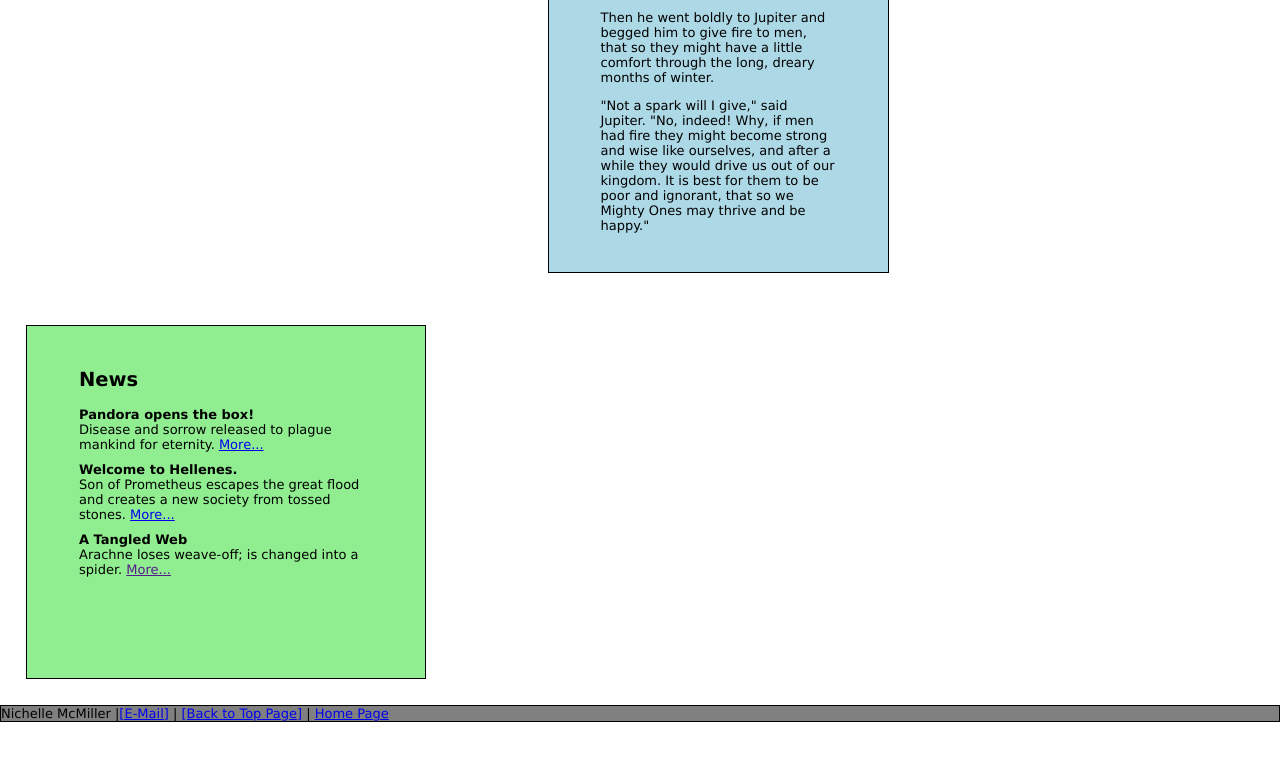
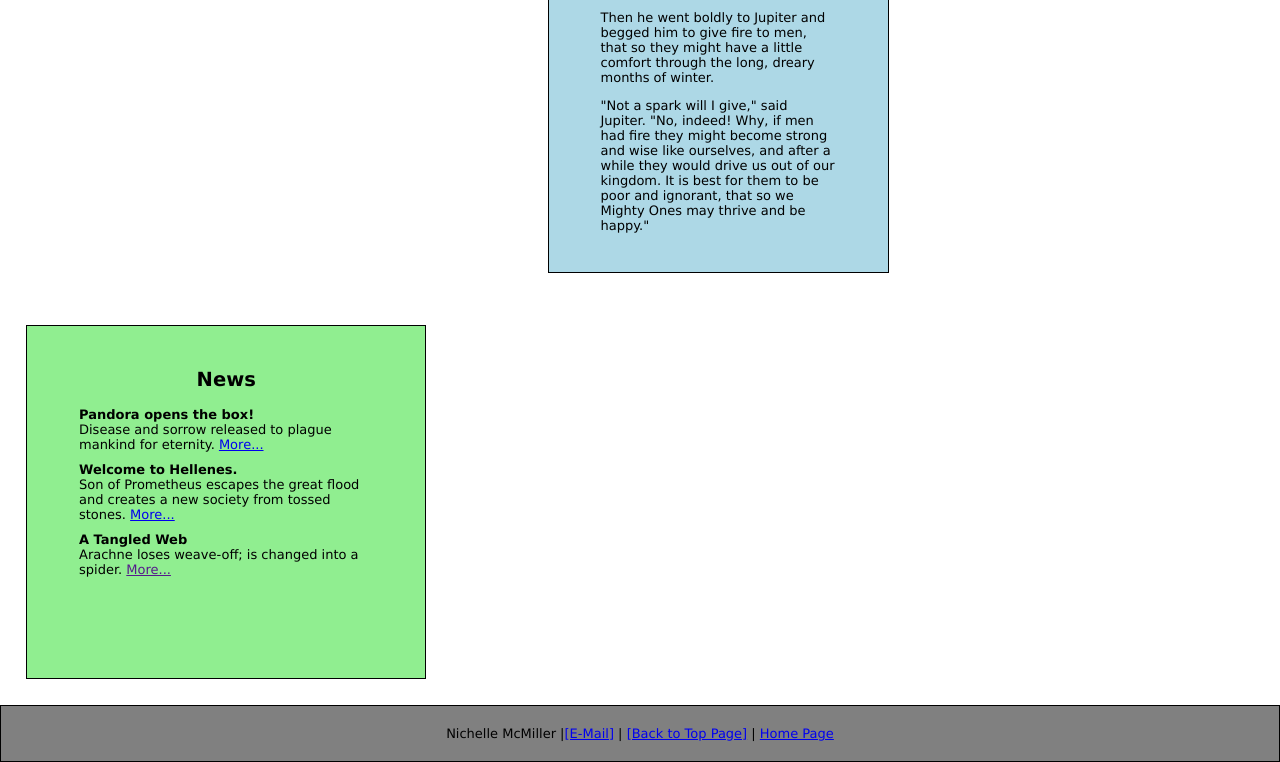
Before and after one commit to nichellm/home, a plain HTML site: page index.html in a window 1280 px wide. Shown: the part 708-1470 px from the top of the page. Before the commit the page ends 1430 px from the top, so only its background shows below. Drawn offline with Linux system fonts and the light colour scheme.

Commit message:
Update index.html

```diff
--- a/index.html
+++ b/index.html
@@ -18,6 +18,9 @@ li {
 	list-style: none;
 	margin: 10px 0; }
 
+	h2{
+		text-align:center;
+	}
 header, footer {
 	background-color: gray;
 
@@ -30,7 +33,12 @@ header, footer {
 		background-color:red;}
 
 	footer{
-		clear:both;}
+		clear:both;
+		min-hieght:100%;
+	  	padding: 20px;
+ 		text-align: center;
+    		margin-top: 20px;
+	}
 nav {
 	background-color: lavender;
 	float:left;
```
